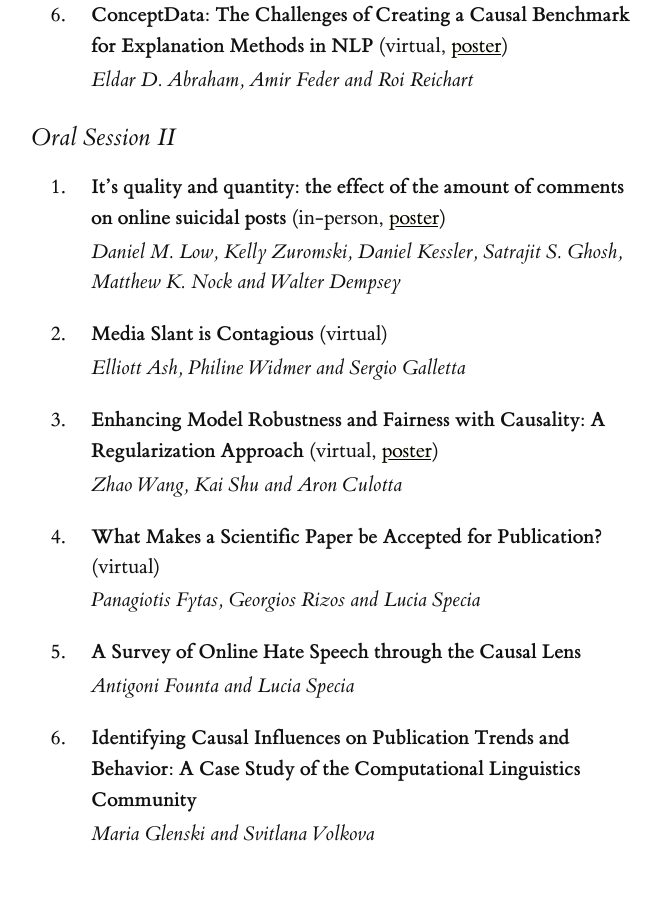
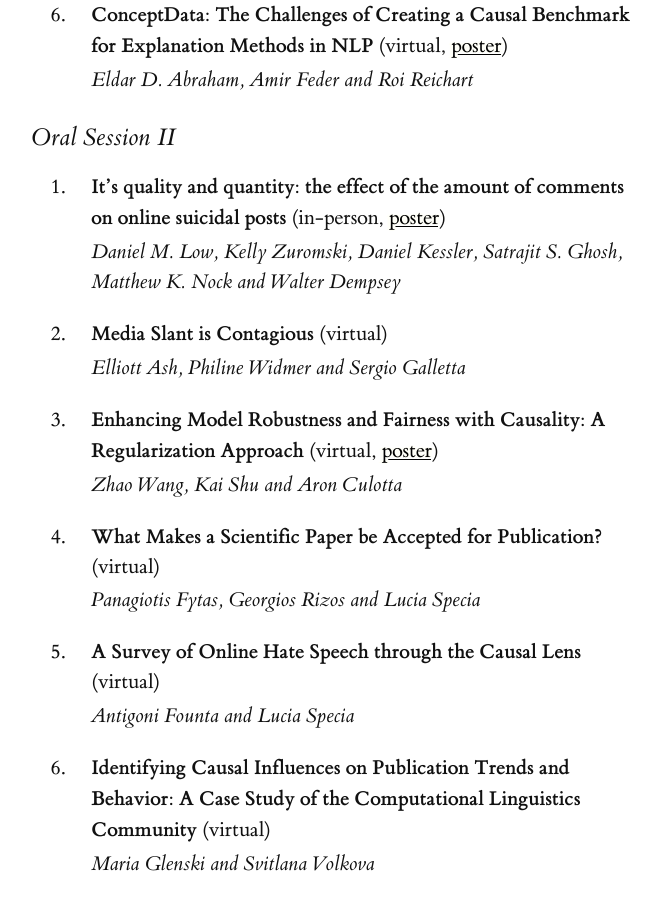
Before and after one commit to causaltext/causaltext.github.io, a Jekyll site: the page built from 2021/program.md, in a window 1280 px wide and 900 px high, scrolled down 2905 px. Shown: the whole window, without its empty margins (426-1087 px from the left). Built offline with Jekyll 4.4.1, drawn with Linux system fonts in a browser that asks for light colours; before the commit the page ends 3775 px from its top, so only the background shows below that.

Commit message:
Update program.md

```diff
--- a/2021/program.md
+++ b/2021/program.md
@@ -83,8 +83,8 @@ to interact further with paper authors during the poster session.
    4. * **What Makes a Scientific Paper be Accepted for Publication?** (virtual)
       * *Panagiotis Fytas, Georgios Rizos and Lucia Specia*
 
-   5. * **A Survey of Online Hate Speech through the Causal Lens**
+   5. * **A Survey of Online Hate Speech through the Causal Lens** (virtual)
       * *Antigoni Founta and Lucia Specia*
 
-   6. * **Identifying Causal Influences on Publication Trends and Behavior: A Case Study of the Computational Linguistics Community**
+   6. * **Identifying Causal Influences on Publication Trends and Behavior: A Case Study of the Computational Linguistics Community** (virtual)
        * *Maria Glenski and Svitlana Volkova*
```
